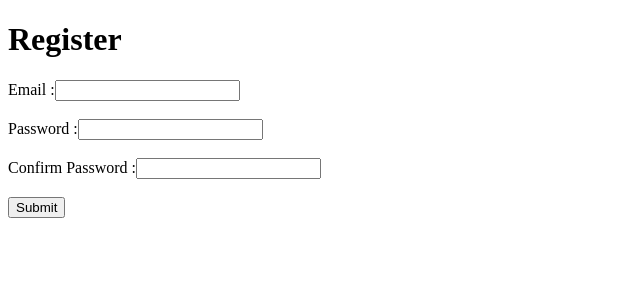
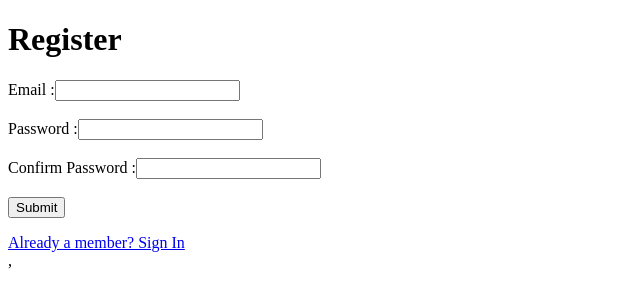
Before and after one commit to CoderSh1v/Notes-API, a React (Vite) app in the folder frontend/: page / in a window 1280 px wide. Shown: the top 306 px of the page, without its empty margins (0-640 px from the left). Built offline with nearby package versions, Linux system fonts and the light colour scheme.

Commit message:
added routing and register now redirects/navigate to Login

```diff
--- a/frontend/src/App.jsx
+++ b/frontend/src/App.jsx
@@ -1,10 +1,27 @@
-import { useState, useEffect, useRef} from 'react'
-import Register from './components/register'
+import { useState, useEffect, useRef } from 'react'
+import Register from './components/Register'
+import { createBrowserRouter, RouterProvider} from 'react-router-dom'
+import Login from './components/Login'
+
 function App() {
-
+  const router = createBrowserRouter([
+    {
+      path: "/",
+      element: <>  <Register /></>
+    },
+    {
+      path : "/register",
+      element :<>  <Register /></>
+    },
+    {
+      path : "/login",
+      element :<>  <Login /></>
+    }
+  ])
   return (
     <div>
-      <Register />
+      {/* <Register /> */}
+      <RouterProvider router={router} />,
     </div>
   )
 }
--- a/frontend/src/components/register.jsx
+++ b/frontend/src/components/register.jsx
@@ -1,14 +1,16 @@
 import React from 'react'
 import { useState } from 'react'
 import { useForm } from "react-hook-form"
-const register = () => {
+import { Link, useNavigate } from 'react-router-dom'
 
+const Register = () => {
+    const navigate = useNavigate()
     const {
         register,
         handleSubmit,
         watch,
         setError,
-        clearErrors,
+          clearErrors,
         formState: { errors, isSubmitting },
     } = useForm()
     let password = watch("password")
@@ -24,6 +26,7 @@ const register = () => {
             setError("root.serverError", { type: "server", message: responseData.message })
             return
         }
+        navigate("/login")
     }
 
     return (
@@ -56,15 +59,16 @@ const register = () => {
                         validate: (value) =>
                             value === password || "Passwords do not match"
                     })} />
-                    {errors.confirmPassword && <span className="error">{errors.confirmPassword.message}</span>}
+                {errors.confirmPassword && <span className="error">{errors.confirmPassword.message}</span>}
                 <br />
                 <br />
                 <input disabled={isSubmitting} type="submit" />
                 <p>{errors.root && errors.root?.serverError?.message}</p>
+                <Link to="/login" > Already a member? Sign In</Link>
 
             </form>
         </div>
     )
 }
 
-export default register
+export default Register
```
